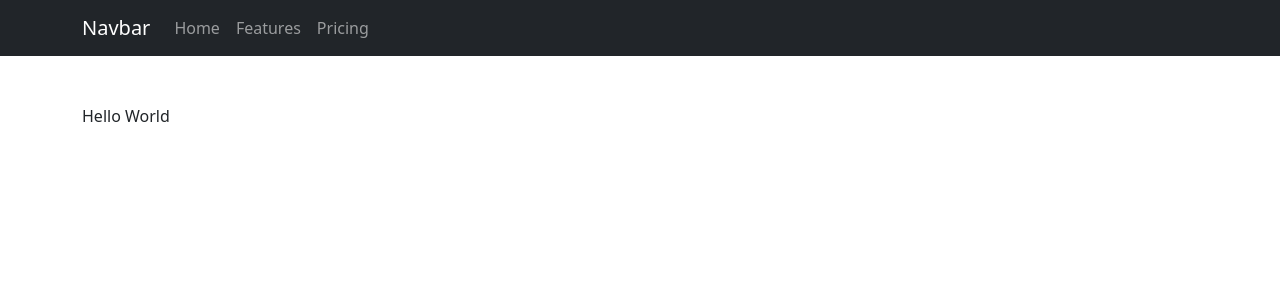
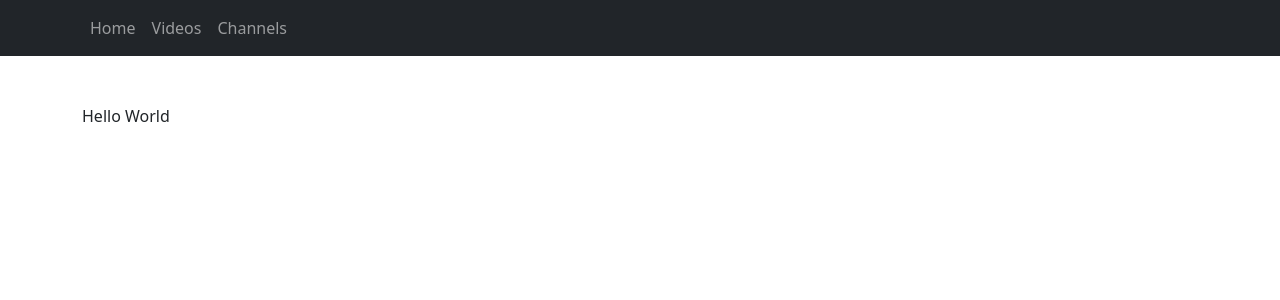
Before and after one commit to hxrsmurf/ytdlp-flask-nextjs, a Next.js app in the folder frontend/: page / in a window 1280 px wide. Shown: the top 300 px of the page. Built offline with nearby package versions, Linux system fonts and the light colour scheme.

Commit message:
Actual navbar links

```diff
--- a/frontend/Components/Navigation.js
+++ b/frontend/Components/Navigation.js
@@ -7,11 +7,10 @@ export default function Navigation() {
         <>
             <Navbar bg="dark" variant="dark">
                 <Container>
-                    <Navbar.Brand href="#home">Navbar</Navbar.Brand>
                     <Nav className="me-auto">
-                        <Nav.Link href="#home">Home</Nav.Link>
-                        <Nav.Link href="#features">Features</Nav.Link>
-                        <Nav.Link href="#pricing">Pricing</Nav.Link>
+                        <Nav.Link href="/">Home</Nav.Link>
+                        <Nav.Link href="/videos">Videos</Nav.Link>
+                        <Nav.Link href="/channels">Channels</Nav.Link>
                     </Nav>
                 </Container>
             </Navbar>
```
